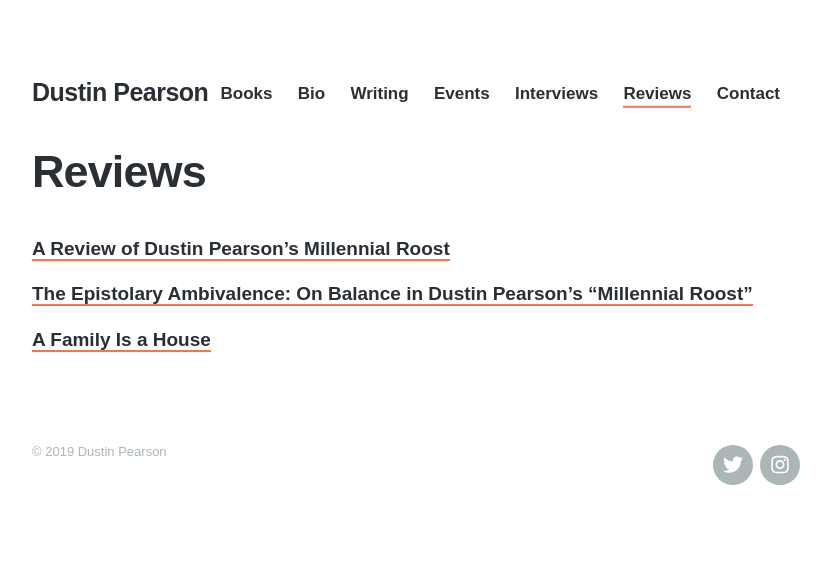
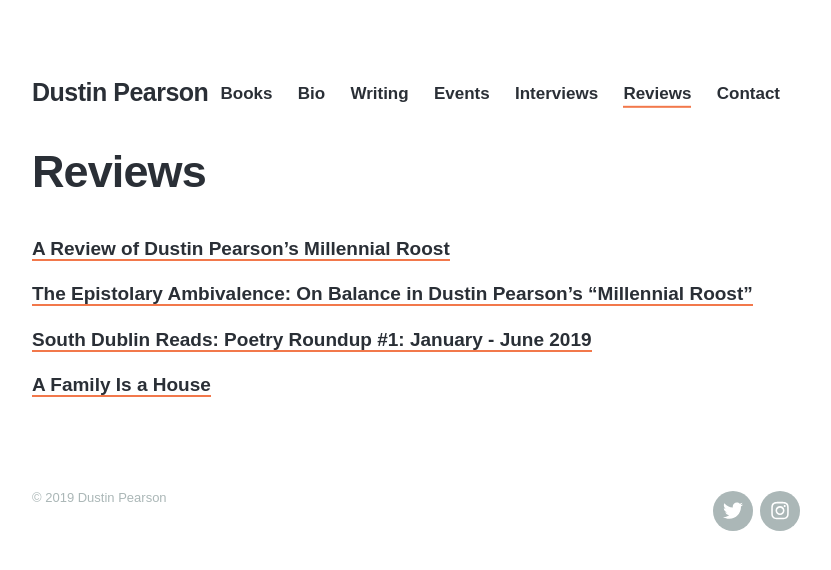
Before and after one commit to strikhar/dustinkpearson, a Jekyll site: the page built from _pages/reviews.md, in a window 1280 px wide. Shown: the top 570 px of the page, without its empty margins (224-1055 px from the left). Built offline with Jekyll 4.4.1, drawn with Linux system fonts in a browser that asks for light colours; nearby versions of some CDN libraries; some web fonts are replaced.

Commit message:
Update reviews.md

```diff
--- a/_pages/reviews.md
+++ b/_pages/reviews.md
@@ -8,4 +8,6 @@ featured_image: '/images/dustin.jpg'
 
 [The Epistolary Ambivalence: On Balance in Dustin Pearson’s “Millennial Roost”](https://sites.lsa.umich.edu/mqr/2018/09/the-epistolary-ambivalence-on-balance-in-dustin-pearsons-millennial-roost/)
 
+[South Dublin Reads: Poetry Roundup #1: January - June 2019 ](https://librarystaffpicks.wordpress.com/2019/07/02/poetry-roundup-1-january-june-2019/)
+
 [A Family Is a House](https://coalhillreview.com/a-family-is-a-house/)
```
